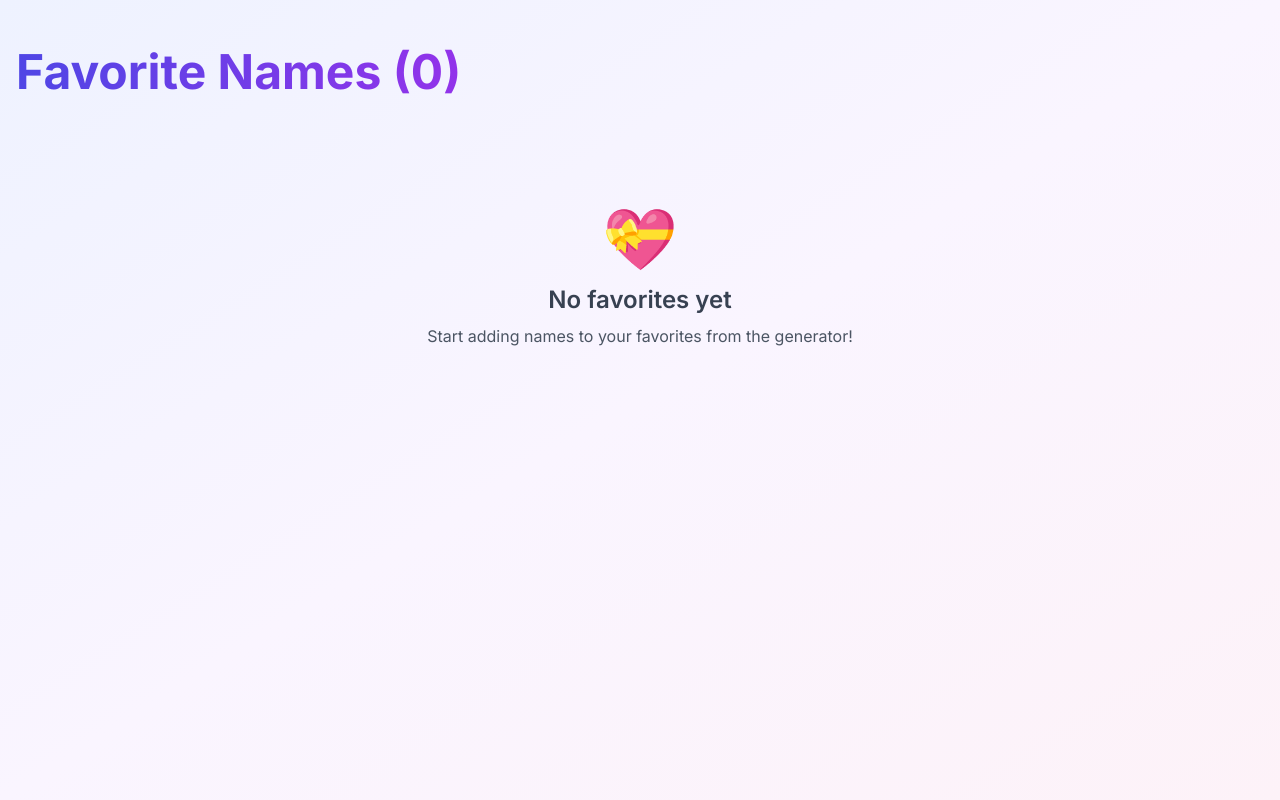
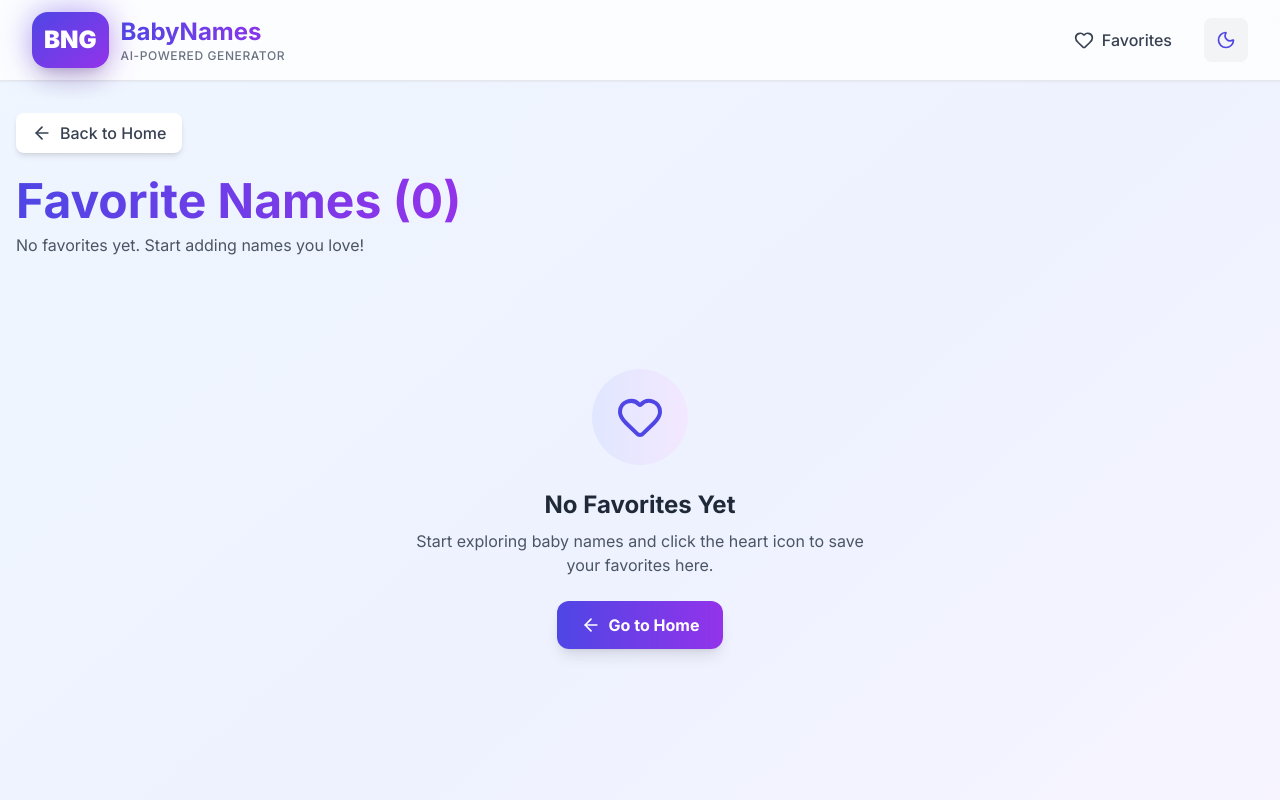
Before and after one commit to sparqitservices/baby-name-generator, a Next.js app: page /favorites in a window 1280 px wide. Shown: the top 800 px of the page. Built offline with nearby package versions, Linux system fonts and the light colour scheme.

Commit message:
Add back button to favorites page

```diff
--- a/app/favorites/page.jsx
+++ b/app/favorites/page.jsx
@@ -1,58 +1,115 @@
 'use client';
-import { useFavorites } from '../../contexts/FavoritesContext';
-import NameCard from '../../components/NameCard';
-import { Download, FileJson, Printer, Trash2 } from 'lucide-react';
-import { exportToCSV, exportToJSON, printFavorites } from '../../utils/exportFavorites';
+import { useFavorites } from '@/contexts/FavoritesContext';
+import Navbar from '@/components/Navbar';
+import NameCard from '@/components/NameCard';
+import Footer from '@/components/Footer';
+import { Download, FileJson, Printer, Trash2, ArrowLeft, Heart } from 'lucide-react';
+import Link from 'next/link';
 
 export default function FavoritesPage() {
   const { favorites, clearFavorites } = useFavorites();
 
   const handleExportCSV = () => {
-    exportToCSV(favorites);
+    if (favorites.length === 0) return;
+
+    const headers = ['Name', 'Gender', 'Origin', 'Meaning'];
+    const rows = favorites.map(name => [
+      name.name,
+      name.gender,
+      name.origin,
+      name.meaning
+    ]);
+
+    const csvContent = [
+      headers.join(','),
+      ...rows.map(row => row.map(cell => `"${cell}"`).join(','))
+    ].join('\n');
+
+    const blob = new Blob([csvContent], { type: 'text/csv' });
+    const url = window.URL.createObjectURL(blob);
+    const a = document.createElement('a');
+    a.href = url;
+    a.download = `favorite-baby-names-${new Date().toISOString().split('T')[0]}.csv`;
+    a.click();
+    window.URL.revokeObjectURL(url);
   };
 
   const handleExportJSON = () => {
-    exportToJSON(favorites);
+    if (favorites.length === 0) return;
+
+    const jsonContent = JSON.stringify(favorites, null, 2);
+    const blob = new Blob([jsonContent], { type: 'application/json' });
+    const url = window.URL.createObjectURL(blob);
+    const a = document.createElement('a');
+    a.href = url;
+    a.download = `favorite-baby-names-${new Date().toISOString().split('T')[0]}.json`;
+    a.click();
+    window.URL.revokeObjectURL(url);
   };
 
   const handlePrint = () => {
-    printFavorites(favorites);
+    window.print();
+  };
+
+  const handleClearAll = () => {
+    if (confirm('Are you sure you want to clear all favorites? This action cannot be undone.')) {
+      clearFavorites();
+    }
   };
 
   return (
-    <div className="min-h-screen bg-gradient-to-br from-indigo-50 via-purple-50 to-pink-50 dark:from-gray-900 dark:via-purple-900/20 dark:to-gray-900 py-12 px-4">
-      <div className="max-w-7xl mx-auto">
-        <div className="flex flex-col md:flex-row justify-between items-start md:items-center gap-4 mb-8">
-          <h1 className="text-4xl md:text-5xl font-bold bg-gradient-to-r from-indigo-600 to-purple-600 bg-clip-text text-transparent">
+    <div className="min-h-screen bg-gradient-to-br from-blue-50 via-indigo-50 to-purple-50 dark:from-gray-900 dark:via-gray-800 dark:to-gray-900 flex flex-col">
+      <Navbar />
+
+      <main className="container mx-auto px-4 py-8 flex-grow">
+        {/* Header with Back Button */}
+        <div className="mb-8">
+          <Link
+            href="/"
+            className="inline-flex items-center gap-2 px-4 py-2 mb-6 rounded-lg bg-white dark:bg-gray-800 text-gray-700 dark:text-gray-300 hover:bg-gray-100 dark:hover:bg-gray-700 transition-colors shadow-md hover:shadow-lg"
+          >
+            <ArrowLeft className="w-5 h-5" />
+            <span className="font-medium">Back to Home</span>
+          </Link>
+
+          <div className="flex flex-col md:flex-row items-start md:items-center justify-between gap-4">
+            <div>
+              <h1 className="text-4xl md:text-5xl font-bold bg-gradient-to-r from-indigo-600 to-purple-600 bg-clip-text text-transparent mb-2">
                 Favorite Names ({favorites.length})
               </h1>
+              <p className="text-gray-600 dark:text-gray-400">
+                {favorites.length === 0
+                  ? 'No favorites yet. Start adding names you love!'
+                  : 'Your collection of beautiful baby names'}
+              </p>
+            </div>
 
             {favorites.length > 0 && (
-            <div className="flex flex-wrap gap-3">
+              <div className="flex flex-wrap gap-2">
                 <button
                   onClick={handleExportCSV}
-                className="flex items-center gap-2 px-4 py-2 bg-green-600 hover:bg-green-700 text-white rounded-lg transition-colors"
+                  className="flex items-center gap-2 px-4 py-2 rounded-lg bg-green-600 hover:bg-green-700 text-white font-medium transition-colors shadow-md hover:shadow-lg"
                 >
                   <Download className="w-4 h-4" />
                   Export CSV
                 </button>
                 <button
                   onClick={handleExportJSON}
-                className="flex items-center gap-2 px-4 py-2 bg-blue-600 hover:bg-blue-700 text-white rounded-lg transition-colors"
+                  className="flex items-center gap-2 px-4 py-2 rounded-lg bg-blue-600 hover:bg-blue-700 text-white font-medium transition-colors shadow-md hover:shadow-lg"
                 >
                   <FileJson className="w-4 h-4" />
                   Export JSON
                 </button>
                 <button
                   onClick={handlePrint}
-                className="flex items-center gap-2 px-4 py-2 bg-purple-600 hover:bg-purple-700 text-white rounded-lg transition-colors"
+                  className="flex items-center gap-2 px-4 py-2 rounded-lg bg-purple-600 hover:bg-purple-700 text-white font-medium transition-colors shadow-md hover:shadow-lg"
                 >
                   <Printer className="w-4 h-4" />
                   Print
                 </button>
                 <button
-                onClick={clearFavorites}
-                className="flex items-center gap-2 px-4 py-2 bg-red-600 hover:bg-red-700 text-white rounded-lg transition-colors"
+                  onClick={handleClearAll}
+                  className="flex items-center gap-2 px-4 py-2 rounded-lg bg-red-600 hover:bg-red-700 text-white font-medium transition-colors shadow-md hover:shadow-lg"
                 >
                   <Trash2 className="w-4 h-4" />
                   Clear All
@@ -60,27 +117,50 @@ export default function FavoritesPage() {
               </div>
             )}
           </div>
+        </div>
 
-        {favorites.length === 0 ? (
-          <div className="text-center py-20">
-            <div className="text-6xl mb-4">💝</div>
-            <h2 className="text-2xl font-semibold text-gray-700 dark:text-gray-300 mb-2">
-              No favorites yet
-            </h2>
-            <p className="text-gray-600 dark:text-gray-400">
-              Start adding names to your favorites from the generator!
-            </p>
+        {/* Favorites Grid */}
+        {favorites.length > 0 ? (
+          <div className="grid gap-4 max-w-5xl mx-auto">
+            {favorites.map((name, index) => (
+              <NameCard key={`${name.name}-${index}`} name={name} />
+            ))}
           </div>
         ) : (
-          <div className="grid grid-cols-1 md:grid-cols-2 lg:grid-cols-3 gap-6">
-            {favorites.map((name, index) => (
-              <div key={index} className="animate-fade-in-up">
-                <NameCard name={name} />
+          <div className="flex flex-col items-center justify-center py-20 text-center">
+            <div className="w-24 h-24 bg-gradient-to-r from-indigo-100 to-purple-100 dark:from-indigo-900 dark:to-purple-900 rounded-full flex items-center justify-center mb-6">
+              <Heart className="w-12 h-12 text-indigo-600 dark:text-indigo-400" />
             </div>
-            ))}
+            <h3 className="text-2xl font-bold text-gray-800 dark:text-white mb-2">
+              No Favorites Yet
+            </h3>
+            <p className="text-gray-600 dark:text-gray-300 max-w-md mb-6">
+              Start exploring baby names and click the heart icon to save your favorites here.
+            </p>
+            <Link
+              href="/"
+              className="inline-flex items-center gap-2 px-6 py-3 rounded-xl bg-gradient-to-r from-indigo-600 to-purple-600 hover:from-indigo-700 hover:to-purple-700 text-white font-bold shadow-lg hover:shadow-xl transform hover:scale-105 transition-all"
+            >
+              <ArrowLeft className="w-5 h-5" />
+              Go to Home
+            </Link>
           </div>
         )}
-      </div>
+      </main>
+
+      <Footer />
+
+      {/* Print Styles */}
+      <style jsx global>{`
+        @media print {
+          nav, footer, button {
+            display: none !important;
+          }
+          .container {
+            max-width: 100% !important;
+          }
+        }
+      `}</style>
     </div>
   );
 }
```
Lines whose indentation alone changed are shown as unchanged.
